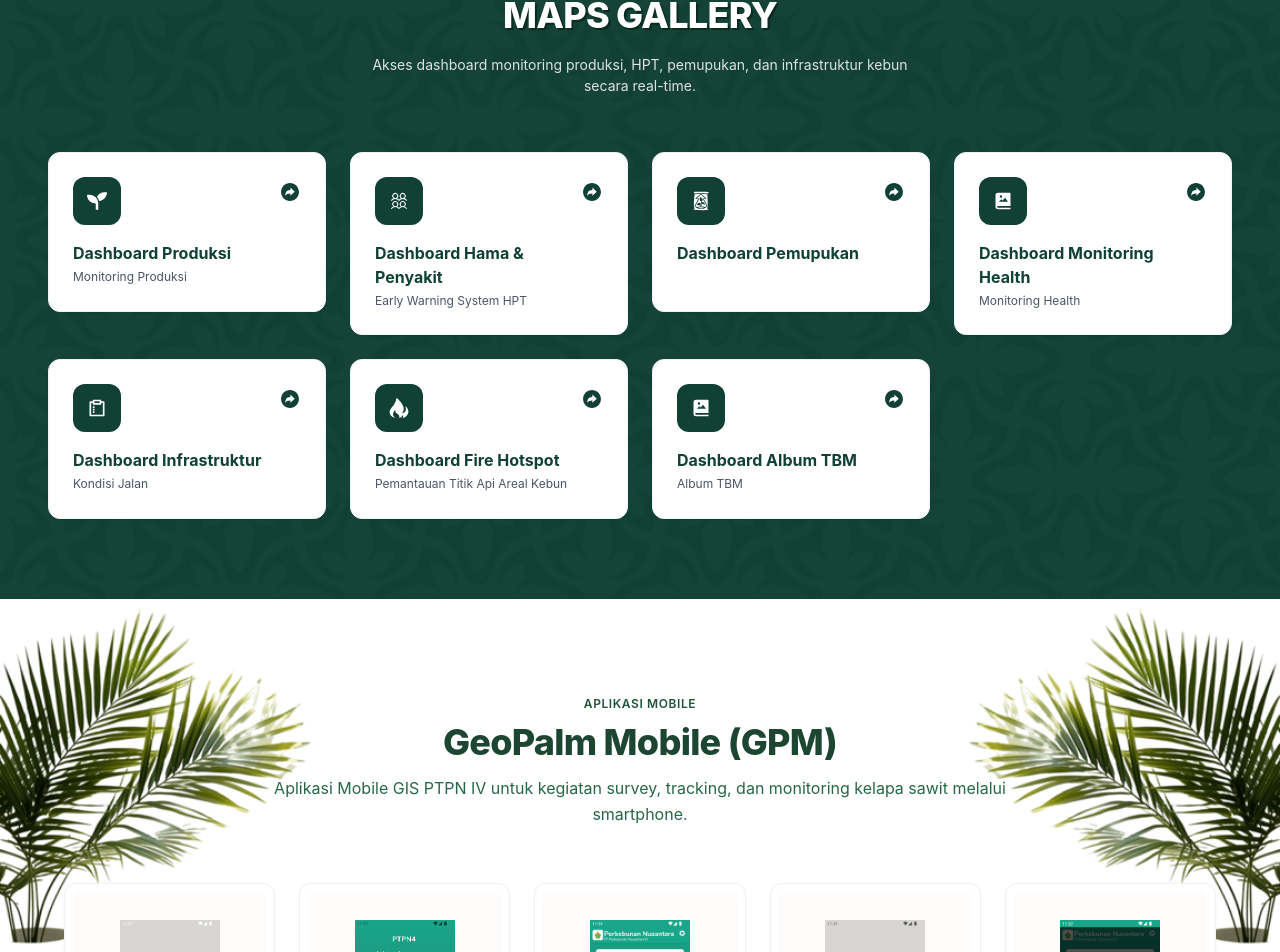
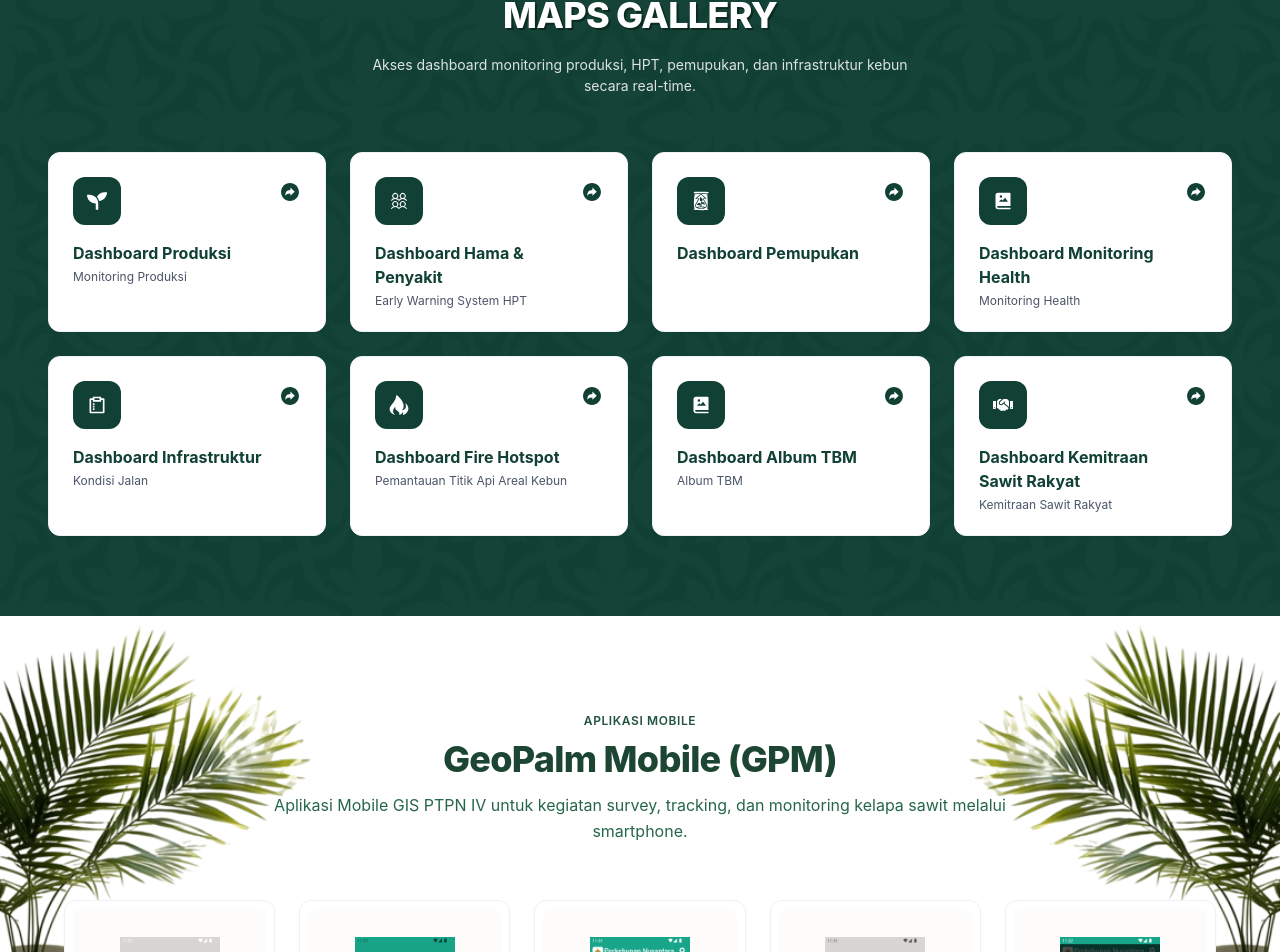
Before and after one commit to dikaheni89/home-ptpn, a Next.js app: page /home in a window 1280 px wide. Shown: the part 907-1859 px from the top of the page. Built offline with nearby package versions, Linux system fonts and the light colour scheme; no server answers.

Commit message:
Add 'Dashboard Kemitraan Sawit Rakyat' section to ExploreSections component and adjust layout properties for improved UI

```diff
--- a/src/app/home/widget/ExploreSections.tsx
+++ b/src/app/home/widget/ExploreSections.tsx
@@ -12,6 +12,7 @@
 import {BiSolidPhotoAlbum} from "react-icons/bi";
 import {RiSurveyLine} from "react-icons/ri";
 import {SiFireship} from "react-icons/si";
+import { FaHandshake } from 'react-icons/fa';
 
 const categories = [
   { name: 'Dashboard Produksi', href: 'https://gpd.ptpn4.co.id/app/dashboard/produksi', sub: 'Monitoring Produksi', icon: FaSeedling },
@@ -21,6 +22,7 @@
   { name: 'Dashboard Infrastruktur', href: 'https://gpd.ptpn4.co.id/app/dashboard/jalan', sub: 'Kondisi Jalan', icon: RiSurveyLine },
   { name: 'Dashboard Fire Hotspot', href: 'https://gpd.ptpn4.co.id/app/dashboard/fire-hotspot ', sub: 'Pemantauan Titik Api Areal Kebun', icon: SiFireship },
   { name: 'Dashboard Album TBM', href: 'https://gpd.ptpn4.co.id/app/dashboard/album-tbm', sub: 'Album TBM', icon: BiSolidPhotoAlbum },
+  { name: 'Dashboard Kemitraan Sawit Rakyat', href: 'https://gpd.ptpn4.co.id/app/dashboard/kemitraan', sub: 'Kemitraan Sawit Rakyat', icon: FaHandshake },
 ];
 
 export default function ExploreSections() {
@@ -107,7 +109,8 @@
                     bg="white"
                     borderRadius="xl"
                     p={6}
-                    minH="160px"
+                    h="180px"
+                    minH="180px"
                     boxShadow="sm"
                     border="1px solid"
                     borderColor="gray.100"
@@ -116,10 +119,11 @@
                     _hover={{ boxShadow: 'lg', transform: 'translateY(-4px)', borderColor: 'gray.200' }}
                   >
                     <Flex justify="space-between" align="flex-start" h="100%">
-                      <Flex direction="column" gap={4} flex={1}>
+                      <Flex direction="column" gap={4} flex={1} minW={0}>
                         <Box
                           w={12}
                           h={12}
+                          flexShrink={0}
                           borderRadius="xl"
                           bg="#114034"
                           color="white"
@@ -132,8 +136,8 @@
                         >
                           <Icon />
                         </Box>
-                        <Box>
-                          <Text fontSize="md" fontWeight="bold" color="#114034" mb={1}>
+                        <Box minW={0} flex={1}>
+                          <Text fontSize="md" fontWeight="bold" color="#114034" mb={1} noOfLines={2} lineHeight="tight">
                             {name}
                           </Text>
                           <Text fontSize="xs" color="gray.600" lineHeight="1.4">
```
